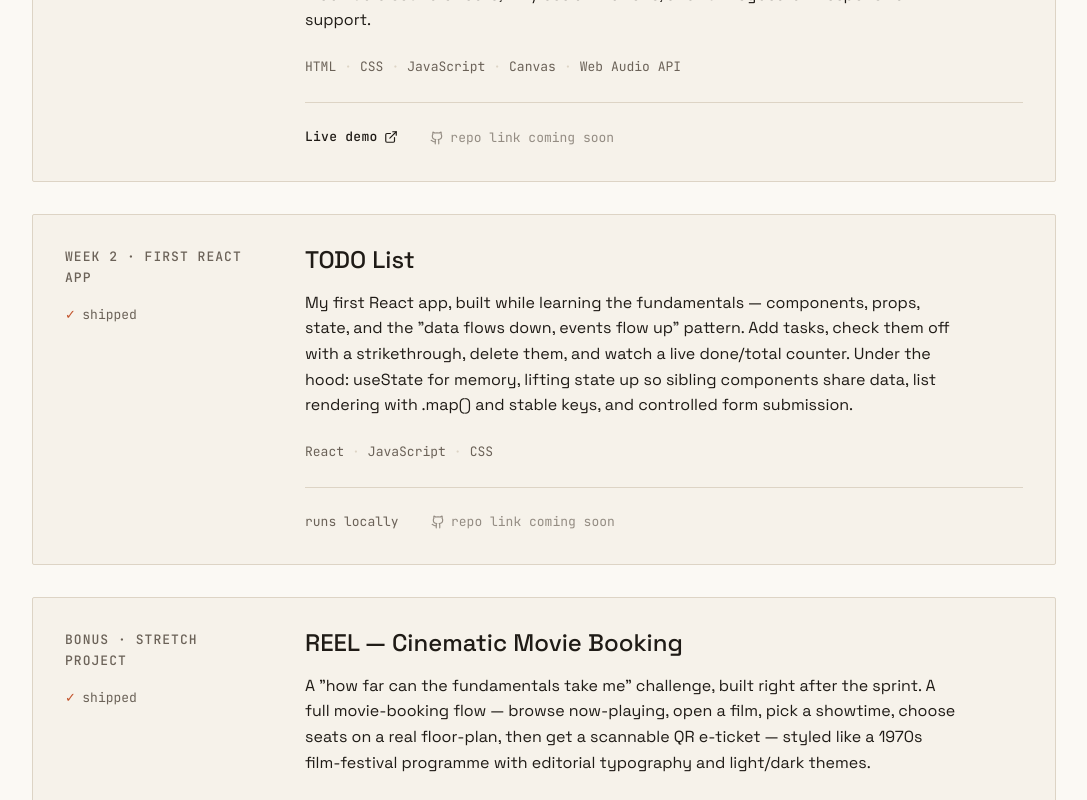
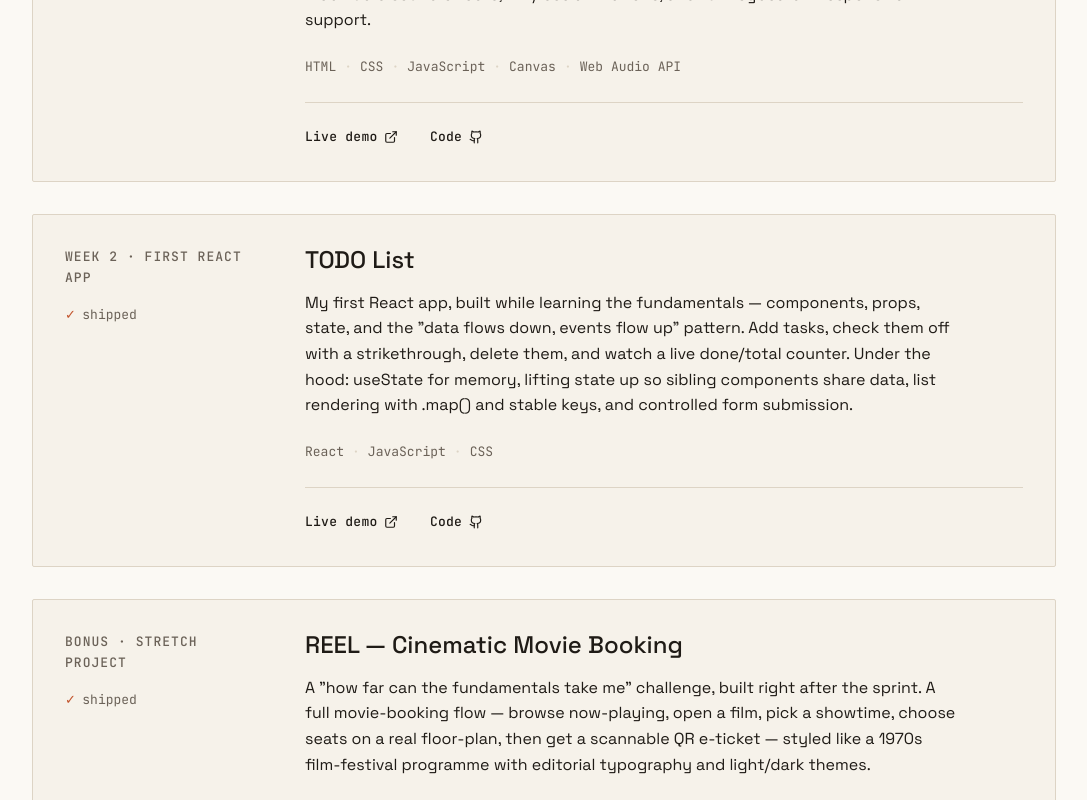
Before and after one commit to EevnxyEgo/kada-portfolio, a React (Vite) app: page / in a window 1280 px wide. Shown: the part 2220-3020 px from the top of the page, without its empty margins (96-1183 px from the left). Built offline with nearby package versions, Linux system fonts and the light colour scheme.

Commit message:
feat: update project repository links and live demos

```diff
--- a/src/data/projects.js
+++ b/src/data/projects.js
@@ -14,7 +14,7 @@ export const projects = [
       'A polished browser Hangman built in vanilla HTML, CSS, and JavaScript — no framework, no build step — to lock in DOM manipulation, manual state, and event-driven thinking before touching React. Hint system, Easy/Medium/Hard difficulty, six word categories from an offline word bank, score and streak saved to localStorage, Web Audio sound effects, win/lose animations, and full keyboard + responsive support.',
     techTags: ['HTML', 'CSS', 'JavaScript', 'Canvas', 'Web Audio API'],
     liveUrl: 'https://hangman-game-beige-six.vercel.app',
-    repoUrl: null,
+    repoUrl: 'https://github.com/EevnxyEgo/Hangman-Game',
   },
   {
     id: 'todo',
@@ -24,8 +24,8 @@ export const projects = [
     description:
       "My first React app, built while learning the fundamentals — components, props, state, and the \"data flows down, events flow up\" pattern. Add tasks, check them off with a strikethrough, delete them, and watch a live done/total counter. Under the hood: useState for memory, lifting state up so sibling components share data, list rendering with .map() and stable keys, and controlled form submission.",
     techTags: ['React', 'JavaScript', 'CSS'],
-    liveUrl: null,
-    repoUrl: null,
+    liveUrl: 'https://my-todolist-hazel.vercel.app/',
+    repoUrl: 'https://github.com/EevnxyEgo/my-todolist',
   },
   {
     id: 'reel',
@@ -36,6 +36,6 @@ export const projects = [
       'A "how far can the fundamentals take me" challenge, built right after the sprint. A full movie-booking flow — browse now-playing, open a film, pick a showtime, choose seats on a real floor-plan, then get a scannable QR e-ticket — styled like a 1970s film-festival programme with editorial typography and light/dark themes.',
     techTags: ['Next.js', 'React', 'TypeScript', 'Tailwind CSS', 'Motion'],
     liveUrl: 'https://cinebook-advanced.vercel.app',
-    repoUrl: null,
+    repoUrl: 'https://github.com/EevnxyEgo/-REEL-Cinematic-Editorial-Movie-Booking-Experience',
   },
 ]
```
